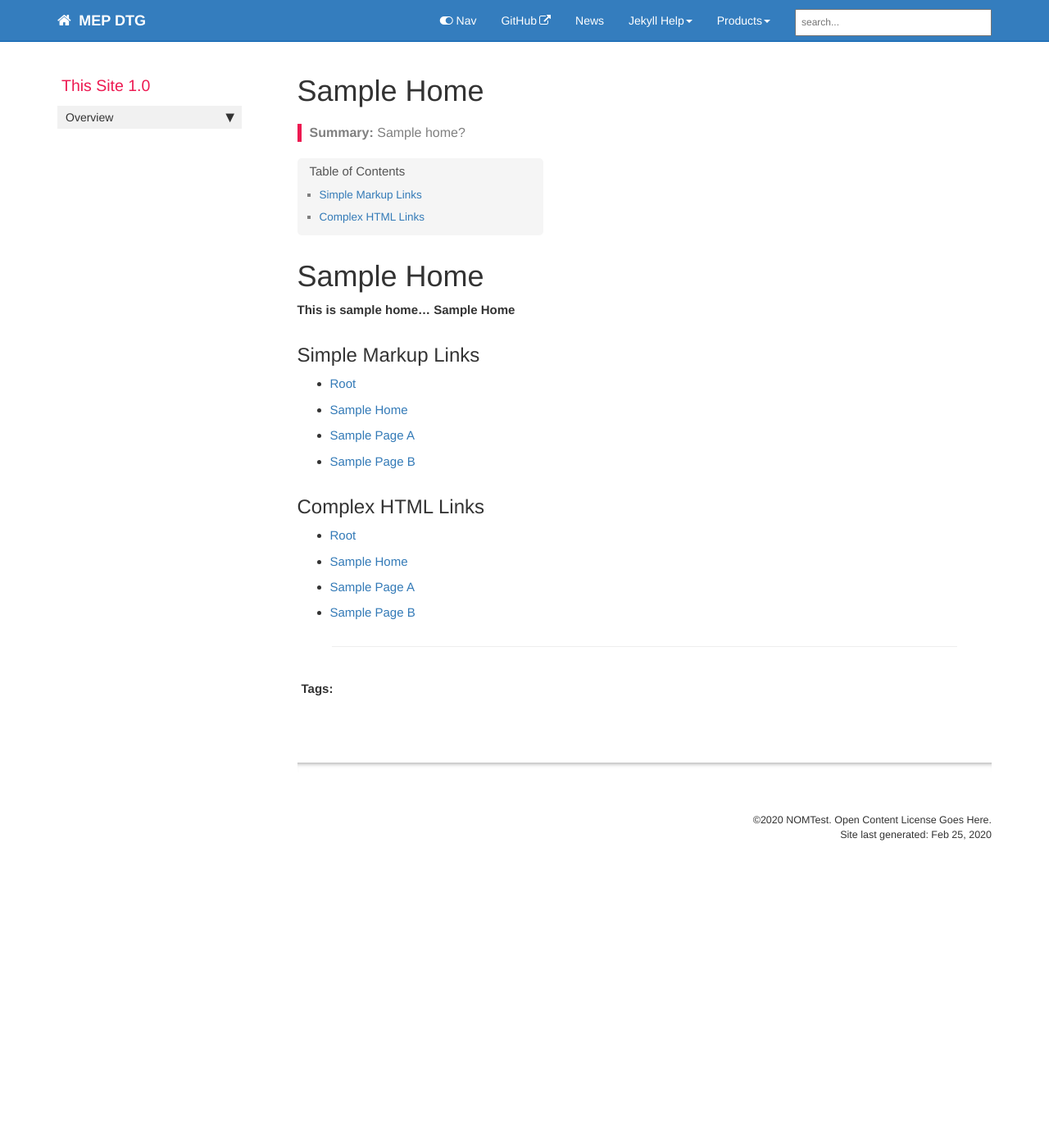
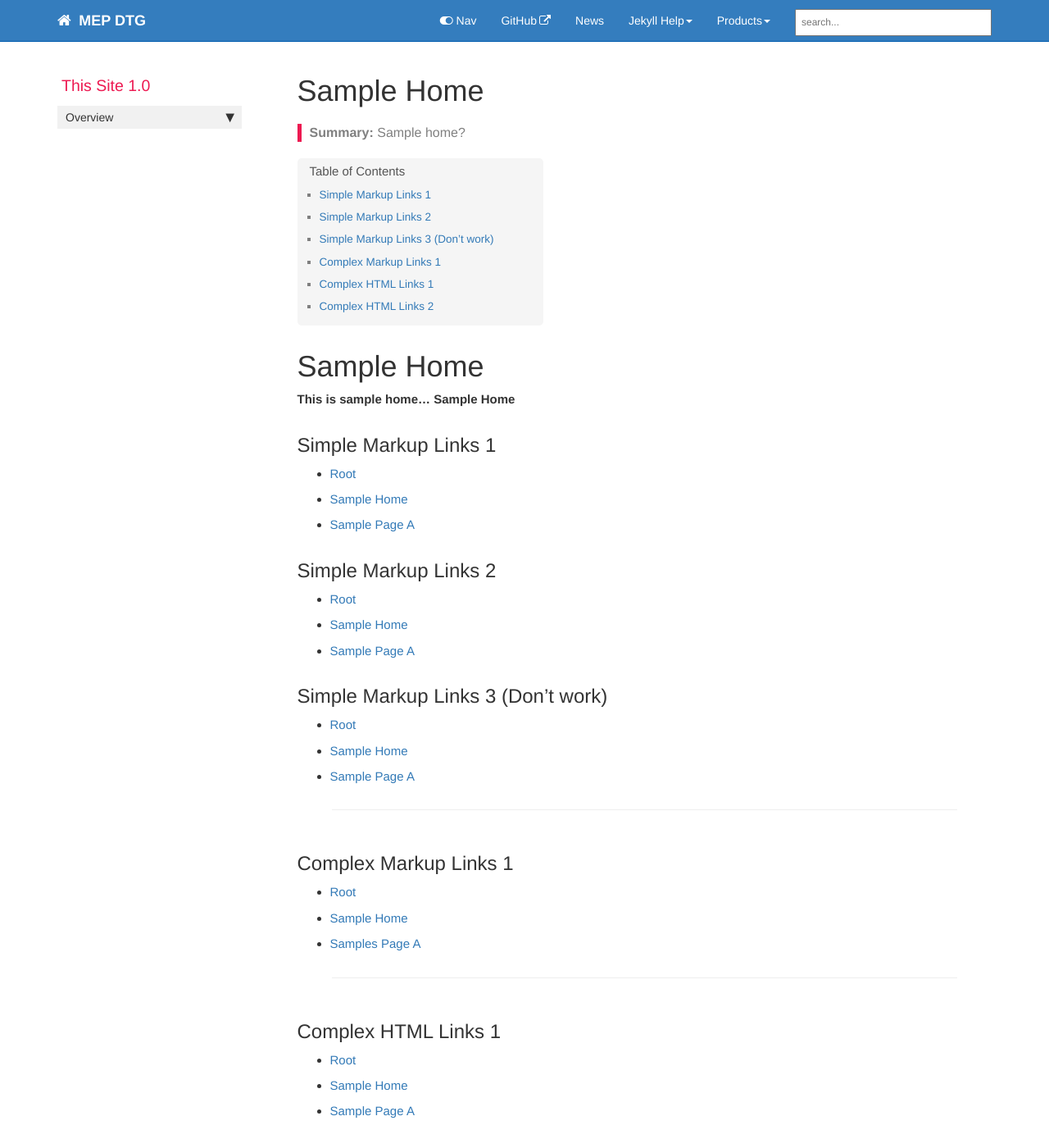
Before and after one commit to raster/nom, a Jekyll site: the page built from samples/index.md, in a window 1280 px wide and 1400 px high. Shown: the whole window at 82% size. Built offline with Jekyll 4.4.1, drawn with Linux system fonts in a browser that asks for light colours; comment, search, counter and statistics services are not loaded; some of the changed text lies outside the part shown.

Commit message:
Update index.md

````diff
--- a/samples/index.md
+++ b/samples/index.md
@@ -12,20 +12,55 @@ summary: Sample home?
 __This is sample home... Sample Home__
 
 
-## Simple Markup Links
+## Simple Markup Links 1
 
 * [Root](../index.html)
 * [Sample Home](index.html)
 * [Sample Page A](page-a.html)
-* [Sample Page B](page-b.html)
 
 
-## Complex HTML Links
+## Simple Markup Links 2
+* [Root](../index.html)
+* [Sample Home](./index.html)
+* [Sample Page A](./page-a.html)
+
+
+## Simple Markup Links 3 (Don't work)
+
+* [Root](/index.html)
+* [Sample Home](/samples/index.html)
+* [Sample Page A](/samples/page-a.html)
+
+---
+
+
+## Complex Markup Links 1
+
+* [Root]({{ '/index.html' | relative_url }})
+* [Sample Home]({{ '/samples/index.html' | relative_url }})
+* [Samples Page A]({{ '/samples/page-a.html' | relative_url }})
+
+
+---
+
+## Complex HTML Links 1
 
 * <a href="{{ 'index.html' | relative_url }}">Root</a>
 * <a href="{{ 'samples/index.html' | relative_url }}">Sample Home</a>
 * <a href="{{ 'samples/page-a.html' | relative_url }}">Sample Page A</a>
-* <a href="{{ 'samples/page-b.html' | relative_url }}">Sample Page B</a>
+
+## Complex HTML Links 2
+
+* <a href="{{ '/index.html' | relative_url }}">Root</a>
+* <a href="{{ '/samples/index.html' | relative_url }}">Sample Home</a>
+* <a href="{{ '/samples/page-a.html' | relative_url }}">Sample Page A</a>
+
+---
+
+
+In _config.yaml set **baseurl** to be blank
+
+```baseurl:```
 
 
 ---
````
